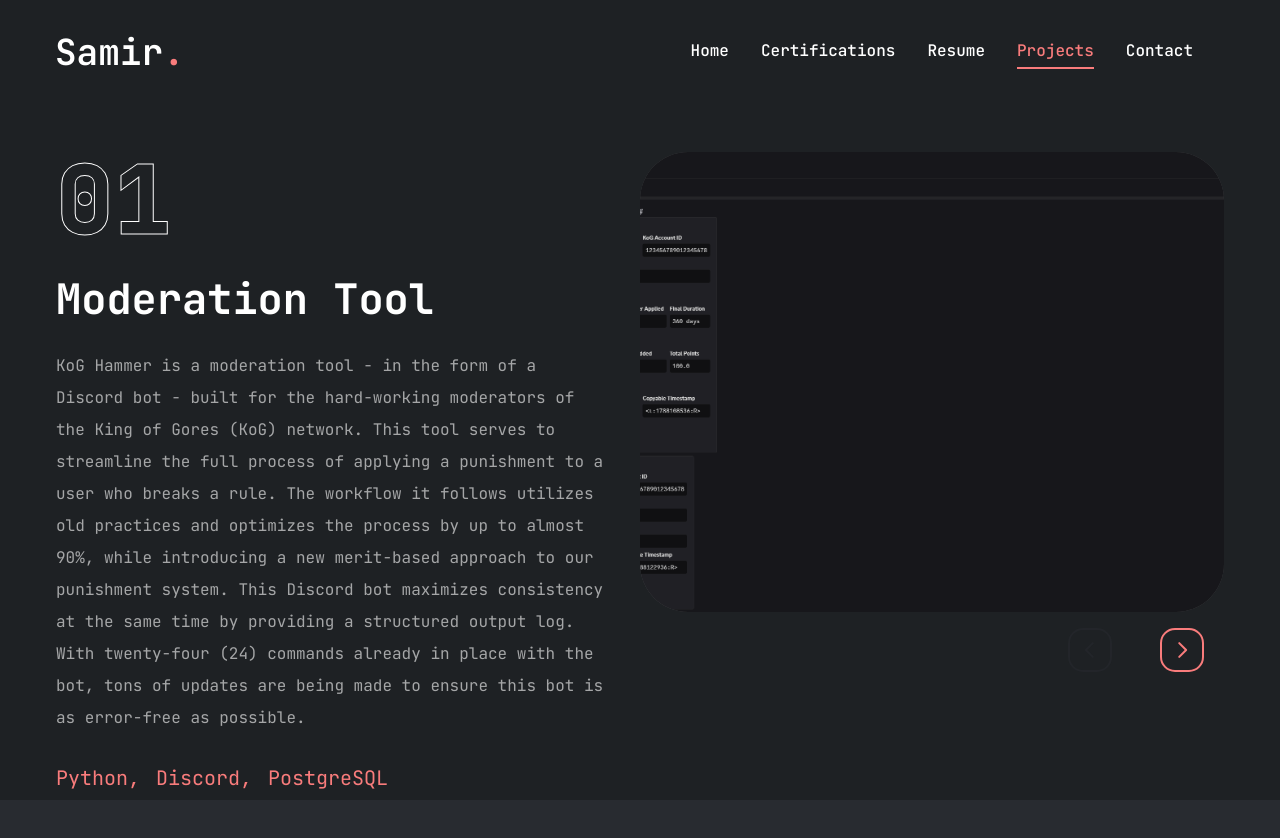
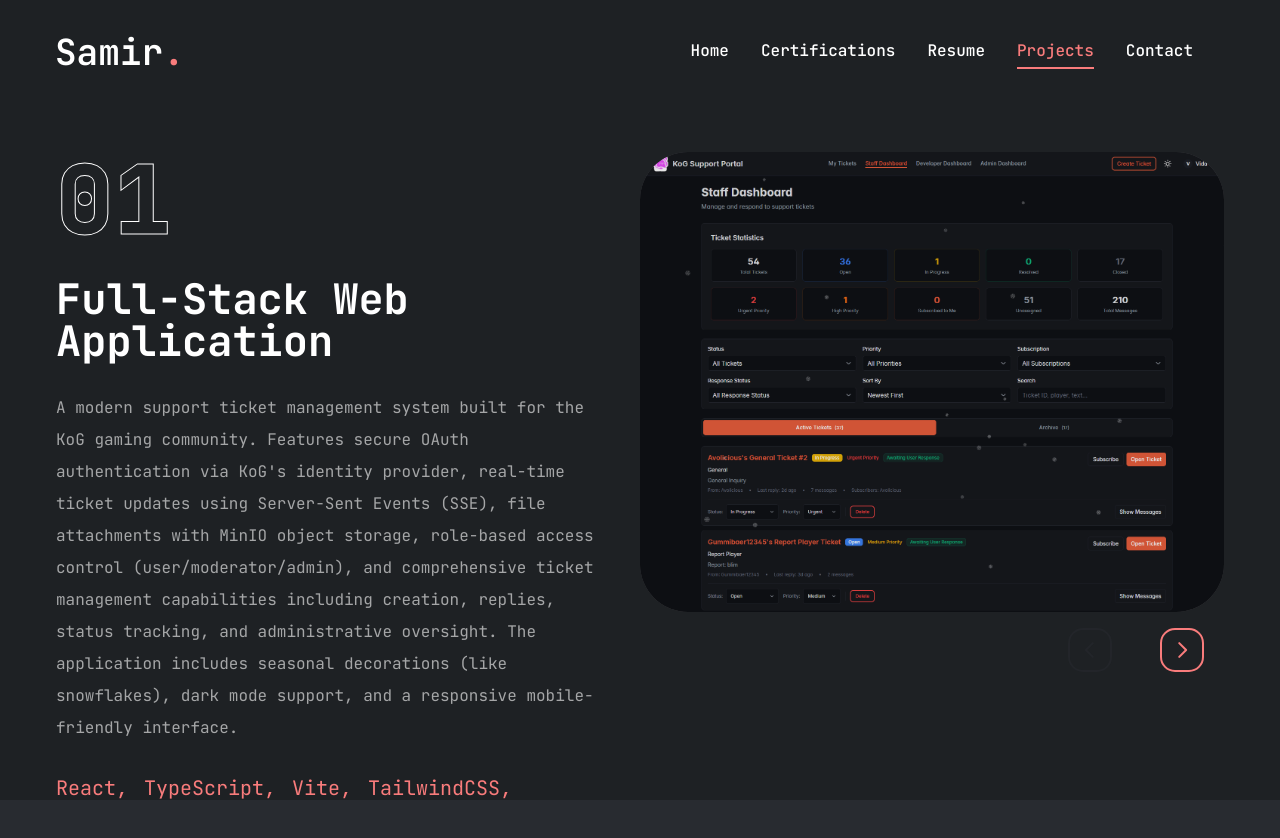
Before and after one commit to agrawasu/portfolio-site-samir-agrawal, a Next.js app: page /projects in a window 1280 px wide. Shown: the top 838 px of the page. Built offline with nearby package versions, Linux system fonts and the light colour scheme.

Commit message:
update portfolio

```diff
--- a/app/page.jsx
+++ b/app/page.jsx
@@ -11,7 +11,7 @@ const Home = () => {
   const about =
     "I am an IT student at the University of Cincinnati and I have a heavy interest in anything related to Artificial Intelligence and Machine Learning and I want to grow my knowledge in both of these fields as much as possible.";
   const intro = "Hello I'm";
-  const resumeLink ="https://drive.google.com/uc?export=download&id=1WjcoTZac-l_4GZFebAGEitlXiOHsK3bi";
+  const resumeLink ="https://drive.google.com/uc?export=download&id=1Pjf8cg2mR-9Hi58JbV3f9hC2zuI4_Ftz";
 
   return (
     <section className="h-full">
--- a/app/projects/page.jsx
+++ b/app/projects/page.jsx
@@ -22,6 +22,30 @@ import WorkSliderBtns from "@/components/WorkSliderBtns";
 const projects = [
     {
         num: "01",
+        category: "Full-Stack Web Application",
+        title: "KoG Support Portal",
+        description:
+            "A modern support ticket management system built for the KoG gaming community. Features secure OAuth authentication via KoG's identity provider, real-time ticket updates using Server-Sent Events (SSE), file attachments with MinIO object storage, role-based access control (user/moderator/admin), and comprehensive ticket management capabilities including creation, replies, status tracking, and administrative oversight. The application includes seasonal decorations (like snowflakes), dark mode support, and a responsive mobile-friendly interface.",
+        builtWith: [
+            {name: "React"},
+            {name: "TypeScript"},
+            {name: "Vite"},
+            {name: "TailwindCSS"},
+            {name: "Node.js"},
+            {name: "Express"},
+            {name: "PostgreSQL"},
+            {name: "Drizzle ORM"},
+            {name: "OAuth 2.0"},
+            {name: "MinIO"},
+            {name: "Server-Sent Events"},
+            {name: "Docker"},
+        ],
+        image: "/assets/projects/kogsupportportal.png",
+        live: "",
+        github: "",
+    },
+    {
+        num: "02",
         category: "Moderation Tool",
         title: "KoG Hammer",
         description:
@@ -36,7 +60,7 @@ const projects = [
         github: "https://github.com/KoG-teeworlds/kog-hammer",
     },
     {
-        num: "02",
+        num: "03",
         category: "Machine Learning | API",
         title: "Recommended Max Bid Calculator",
         description:
@@ -58,7 +82,7 @@ const projects = [
         github: "https://github.com/agrawasu/foreclosureProperties",
     },
     {
-        num: "03",
+        num: "04",
         category: "Translation using API",
         title: "Text File Translator",
         description:
@@ -74,7 +98,7 @@ const projects = [
         github: "https://github.com/agrawasu/text-translator",
     },
     {
-        num: "04",
+        num: "05",
         category: "Encryption",
         title: "Password Manager using Staganography",
         description:
@@ -92,7 +116,7 @@ const projects = [
         github: "https://github.com/agrawasu/steganography-password-manager",
     },
     {
-        num: "05",
+        num: "06",
         category: "Data Analytics",
         title: "House Pricing Predictions",
         description:
@@ -110,7 +134,7 @@ const projects = [
         github: "https://github.com/agrawasu/house-pricing-predictor",
     },
     {
-        num: "06",
+        num: "07",
         category: "Web Development",
         title: "Portfolio Site",
         description:
@@ -130,7 +154,7 @@ const projects = [
         github: "https://github.com/agrawasu/portfolio-site-samir-agrawal",
     },
     {
-        num: "07",
+        num: "08",
         category: "Data Analytics",
         title: "NYC Crash Reports",
         description:
--- a/app/resume/page.jsx
+++ b/app/resume/page.jsx
@@ -1,7 +1,7 @@
 "use client";
 
-import { FaHtml5, FaCss3, FaJs, FaPython, FaJava } from "react-icons/fa";
-import { SiTailwindcss, SiNextdotjs, SiPowerbi, SiCsharp, SiMicrosoftsqlserver } from "react-icons/si";
+import { FaHtml5, FaCss3, FaJs, FaPython, FaJava, FaReact, FaNodeJs, FaDocker, FaGitAlt } from "react-icons/fa";
+import { SiTailwindcss, SiNextdotjs, SiPowerbi, SiCsharp, SiMicrosoftsqlserver, SiTypescript, SiPostgresql } from "react-icons/si";
 import { TbBrandOffice } from "react-icons/tb";
 
 // experience data
@@ -74,6 +74,14 @@ const skills = {
       name: "Java",
     },
     {
+      icon: <SiTypescript />,
+      name: "TypeScript",
+    },
+    {
+      icon: <FaJs />,
+      name: "JavaScript",
+    },
+    {
       icon: <FaHtml5 />,
       name: "HTML",
     },
@@ -82,20 +90,40 @@ const skills = {
       name: "CSS",
     },
     {
-      icon: <FaJs />,
-      name: "JavaScript",
+      icon: <SiCsharp />,
+      name: "C#",
+    },
+    {
+      icon: <FaReact />,
+      name: "React",
+    },
+    {
+      icon: <SiNextdotjs />,
+      name: "Next.js",
+    },
+    {
+      icon: <FaNodeJs />,
+      name: "Node.js",
     },
     {
       icon: <SiTailwindcss />,
-      name: "Tailwind Css",
+      name: "Tailwind CSS",
     },
     {
-      icon: <SiNextdotjs />,
-      name: "Next JS",
+      icon: <SiPostgresql />,
+      name: "PostgreSQL",
     },
     {
-      icon: <SiCsharp />,
-      name: "C#",
+      icon: <SiMicrosoftsqlserver />,
+      name: "SQL Server",
+    },
+    {
+      icon: <FaDocker />,
+      name: "Docker",
+    },
+    {
+      icon: <FaGitAlt />,
+      name: "Git",
     },
     {
       icon: <SiPowerbi />,
@@ -103,19 +131,27 @@ const skills = {
     },
     {
       icon: <TbBrandOffice />,
-      name: "Microsoft Office 360",
-    },
-    {
-      icon: <SiMicrosoftsqlserver />,
-      name: "Microsoft SQL Server Management Studio",
+      name: "Microsoft Office 365",
     },
   ],
 };
 
 // libraries data
 const libraries = {
-  title: "My Skills",
+  title: "Libraries & Frameworks",
   librariesList: [
+    {
+      name: "Express.js",
+    },
+    {
+      name: "Drizzle ORM",
+    },
+    {
+      name: "React Router",
+    },
+    {
+      name: "Vite",
+    },
     {
       name: "Pandas",
     },
@@ -317,8 +353,8 @@ const Resume = () => {
                   {/* horizontal line */}
                   <div className="border border-white/20 my-[30px]" />
 
-                  {/* python libraries */}
-                  <h3 className="text-2xl font-bold">Python Libraries</h3>
+                  {/* libraries and frameworks */}
+                  <h3 className="text-2xl font-bold">{libraries.title}</h3>
                   <ul className="grid grid-cols-2 sm:grid-cols-3 md:grid-cols-4 gap-4 xl:gap-[30px] mt-[30px]">
                     {libraries.librariesList.map((libraries, index) => {
                       return (
--- a/components/Stats.jsx
+++ b/components/Stats.jsx
@@ -8,11 +8,11 @@ const stats = [
     text: "Years of experience",
   },
   {
-    num: 7,
+    num: 8,
     text: "Projects completed",
   },
   {
-    num: 31,
+    num: 34,
     text: "Technologies mastered",
   },
 
```
Also changed, not shown: .claude/settings.local.json (added), public/assets/projects/kogsupportportal.png (added), 1 other file (tests, documents, lock files or other folders).
